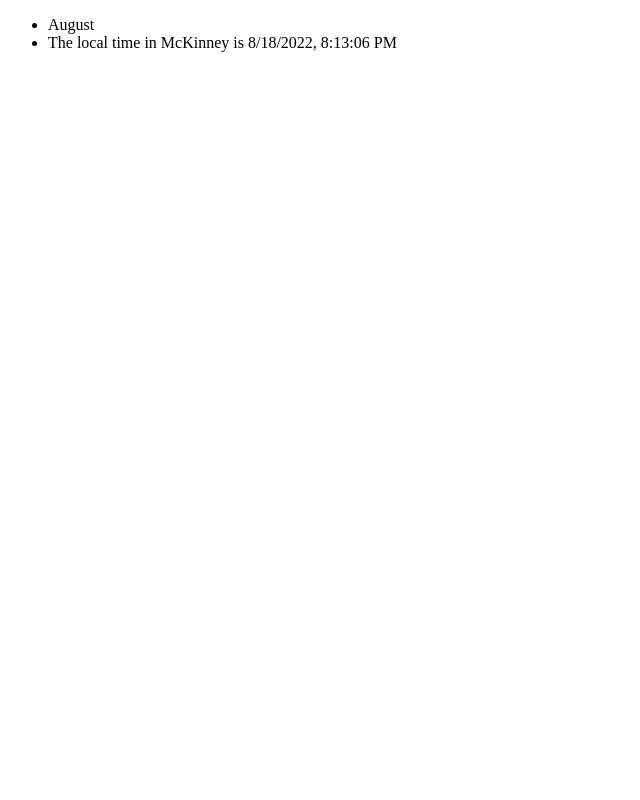
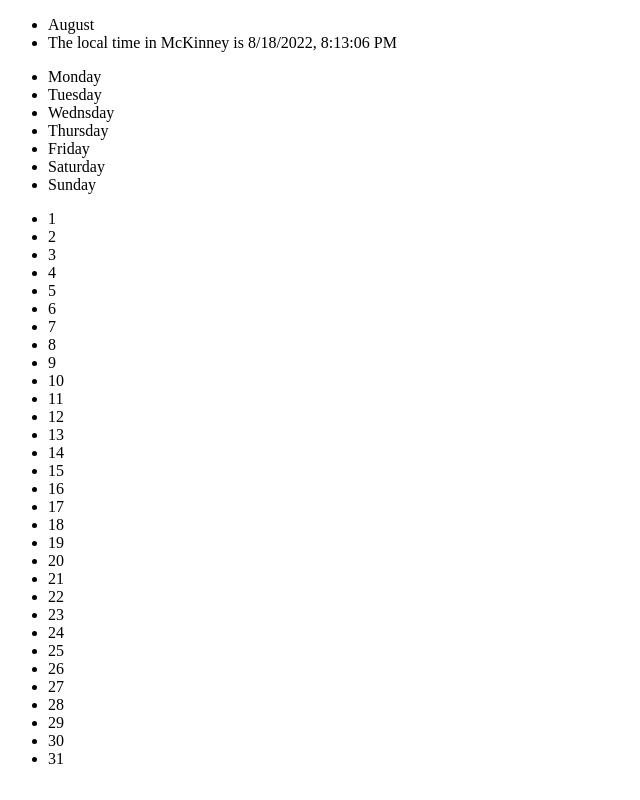
Before and after one commit to Yugen-X/Calendar-Project, a plain HTML site: page index.html in a window 1280 px wide. Shown: the whole page, without its empty margins (0-640 px from the left). Drawn offline with Linux system fonts and the light colour scheme.

Commit message:
test for the dates
- added the days of the week and have them display in the HTML

```diff
--- a/app.js
+++ b/app.js
@@ -16,5 +16,13 @@ function calcTime(city, offset) {
     return `The local time in ${city} is ${nd.toLocaleString()}`;
 }
 let McKinneyTime = calcTime('McKinney', '-5');
+//displays the days to the HTML
 document.getElementById('current-month').innerHTML = getCurrentMonth;
 document.getElementById("mckinney-time").innerHTML = McKinneyTime;
+document.getElementById('monday').innerHTML = dayArr[1];
+document.getElementById('tuesday').innerHTML = dayArr[2];
+document.getElementById('wednsday').innerHTML = dayArr[3];
+document.getElementById('thursday').innerHTML = dayArr[4];
+document.getElementById('friday').innerHTML = dayArr[5];
+document.getElementById('saturday').innerHTML = dayArr[6];
+document.getElementById('sunday').innerHTML = dayArr[0];
--- a/index.html
+++ b/index.html
@@ -14,6 +14,51 @@
             <li id="current-month"></li>
             <li id ="mckinney-time"></li>
         </ul>
+
     </div>
+
+    <ul class="weekdays">
+        <li id="monday"></li>
+        <li id="tuesday"></li>
+        <li id="wednsday"></li>
+        <li id="thursday"></li>
+        <li id="friday"></li>
+        <li id="saturday"></li>
+        <li id="sunday"></li>
+    </ul>
+
+    <ul class="days-of-week">
+        <li>1</li>
+        <li>2</li>
+        <li>3</li>
+        <li>4</li>
+        <li>5</li>
+        <li>6</li>
+        <li>7</li>
+        <li>8</li>
+        <li>9</li>
+        <li>10</li>
+        <li>11</li>
+        <li>12</li>
+        <li>13</li>
+        <li>14</li>
+        <li>15</li>
+        <li>16</li>
+        <li>17</li>
+        <li>18</li>
+        <li>19</li>
+        <li>20</li>
+        <li>21</li>
+        <li>22</li>
+        <li>23</li>
+        <li>24</li>
+        <li>25</li>
+        <li>26</li>
+        <li>27</li>
+        <li>28</li>
+        <li>29</li>
+        <li>30</li>
+        <li>31</li>
+    </ul>
 </body>
 </html>
```
